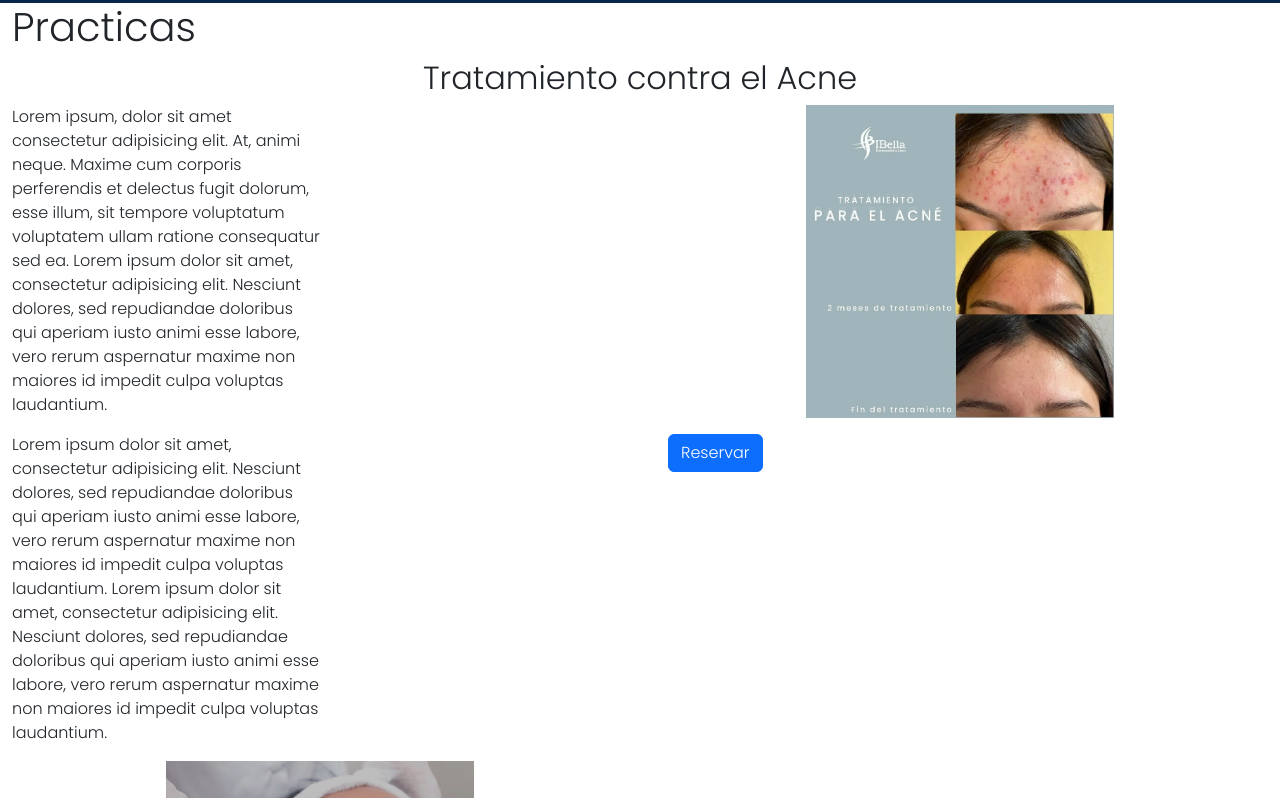
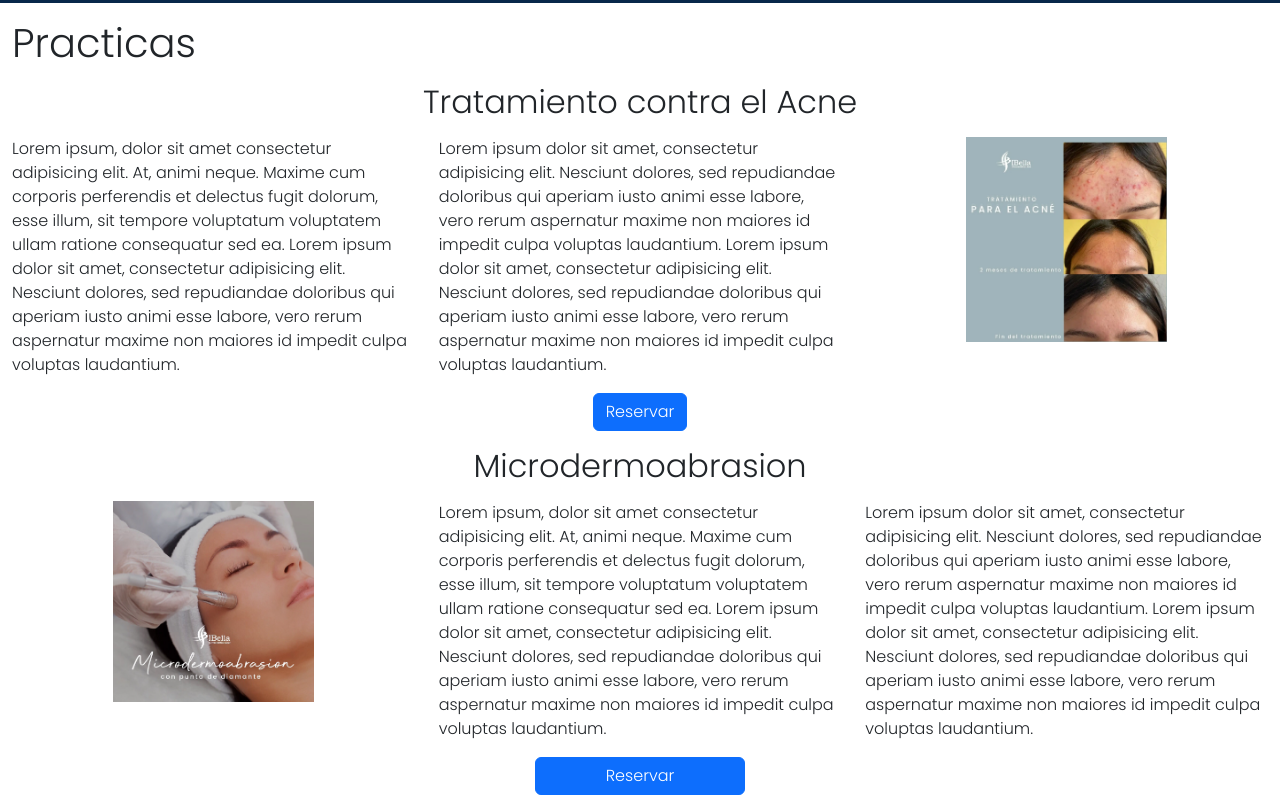
Before and after one commit to castruli/PF-CASTROF, a plain HTML site: page pages/2practicas.html in a window 1280 px wide. Shown: the part 159-957 px from the top of the page. Drawn offline with nearby package versions, Linux system fonts and the light colour scheme.

Commit message:
modif practicas

```diff
--- /dev/null
+++ b/link wireframe/linkwireframe.txt
@@ -0,0 +1,2 @@
+WIFRAME MOBILE: https://app.moqups.com/g02Yge5MoZPzbXUWpbVzfWi6X3aUhBOS/view/page/afd1d28c4
+WIFRAME WEB: https://app.moqups.com/OHSn8MB5PZQ8EVrfsRVrjocwWVqKWjD3/view/page/a501b3747
--- a/pages/2practicas.html
+++ b/pages/2practicas.html
@@ -23,50 +23,42 @@
         </ul>
     </nav>
     <main>
-        <h2 class="container-fluid text-right">Practicas</h2>
+        <h2 class="container-fluid text-right mt-3">Practicas</h2>
+        <h3 class="m-3">Tratamiento contra el Acne</h3>
         <section class="container-fluid">
-            <div class="row">
-                <h3>Tratamiento contra el Acne</h3>
-                <div class="col-xxl-4 col-xl-6 col-lg-6 col-md-6 justify-content-around">
-                    <p class="w-50">
+            <div class="row justify-content-around">
+                <p class="col-xxl-2 col-xl-4 col-lg-6 col-md-6">
                 Lorem ipsum, dolor sit amet consectetur adipisicing elit. At, animi neque. Maxime cum corporis perferendis et delectus fugit dolorum, esse illum, sit tempore voluptatum voluptatem ullam ratione consequatur sed ea.
                 Lorem ipsum dolor sit amet, consectetur adipisicing elit. Nesciunt dolores, sed repudiandae doloribus qui aperiam iusto animi esse labore, vero rerum aspernatur maxime non maiores id impedit culpa voluptas laudantium.
                  </p>
-                    <p class="w-50">
+                <p class="col-xxl-2 col-xl-4 col-lg-6 col-md-6">
                 Lorem ipsum dolor sit amet, consectetur adipisicing elit. Nesciunt dolores, sed repudiandae doloribus qui aperiam iusto animi esse labore, vero rerum aspernatur maxime non maiores id impedit culpa voluptas laudantium.
                 Lorem ipsum dolor sit amet, consectetur adipisicing elit. Nesciunt dolores, sed repudiandae doloribus qui aperiam iusto animi esse labore, vero rerum aspernatur maxime non maiores id impedit culpa voluptas laudantium.
                 </p>
-                </div>
-                <div class="col-xxl-4 col-xl-6 col-lg-6 col-md-6">
-                    <figure>
+                <figure class="col-xxl-4 col-xl-4 col-lg-8 col-md-8 col-md-6">
                     <img class="img-fluid d-block mx-auto w-50" src="../multimedia/acne.PNG" alt="foto tratamiento acne">
                 </figure>
-                    <figcaption>
-                        <button class="btn btn-primary" type="button">Reservar</button>
-                    </figcaption>
+                <div class="col-xxl-12 col-xl-12 text-center">
+                    <button class="col-xxl-2 btn btn-primary" type="button">Reservar</button>
                 </div>
             </div>
         </section>
-        <section class="container-fluid">
-            <div class="row">
-                <div class="col-xxl-4 col-xl-6 col-lg-6 col-md-6 justify-content-around">
-                    <figure >
+        <h3 class="m-3">Microdermoabrasion</h3>
+        <section class="container-fluid mb-3">
+            <div class="row justify-content-around">
+                <figure class="col-xxl-4 col-xl-4 col-lg-8 col-md-8" >
                     <img class="img-fluid d-block mx-auto w-50" src="../multimedia/microdermoabrasion.PNG" alt="foto microdermoabrasion">
                 </figure>
-                    <figcaption>
-                        <button class="btn btn-primary" type="button">Reservar</button>
-                    </figcaption>
-                </div>
-                <h3>microdermoabrasion</h3>
-                <div class="col-xxl-4 col-xl-6 col-lg-6 col-md-6">
-                    <p class="w-50">
+                <p class="col-xxl-2 col-xl-4 col-lg-6 col-md-6">
                     Lorem ipsum, dolor sit amet consectetur adipisicing elit. At, animi neque. Maxime cum corporis perferendis et delectus fugit dolorum, esse illum, sit tempore voluptatum voluptatem ullam ratione consequatur sed ea.
                     Lorem ipsum dolor sit amet, consectetur adipisicing elit. Nesciunt dolores, sed repudiandae doloribus qui aperiam iusto animi esse labore, vero rerum aspernatur maxime non maiores id impedit culpa voluptas laudantium.
                 </p>
-                    <p class="w-50">
+                <p class="col-xxl-2 col-xl-4 col-lg-6 col-md-6">
                     Lorem ipsum dolor sit amet, consectetur adipisicing elit. Nesciunt dolores, sed repudiandae doloribus qui aperiam iusto animi esse labore, vero rerum aspernatur maxime non maiores id impedit culpa voluptas laudantium.
                     Lorem ipsum dolor sit amet, consectetur adipisicing elit. Nesciunt dolores, sed repudiandae doloribus qui aperiam iusto animi esse labore, vero rerum aspernatur maxime non maiores id impedit culpa voluptas laudantium.
                 </p>
+                <div class="col-xxl-12 col-xl-12 text-center">
+                    <button class="col-xxl-2 col-xl-2 btn btn-primary" type="button">Reservar</button>
                 </div>
             </div>
         </section>
```
Lines whose indentation alone changed are shown as unchanged.
